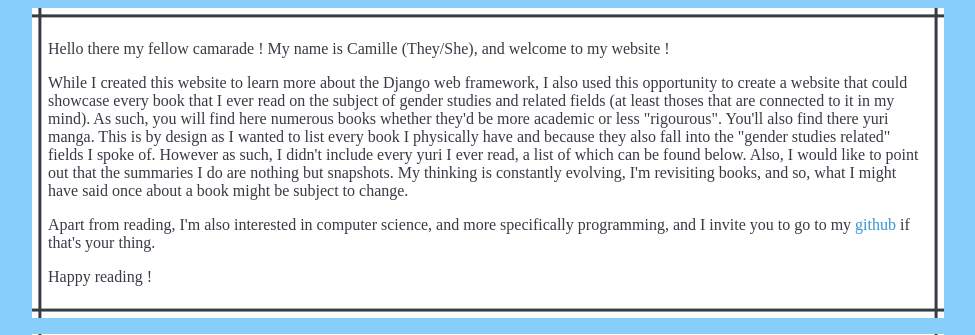
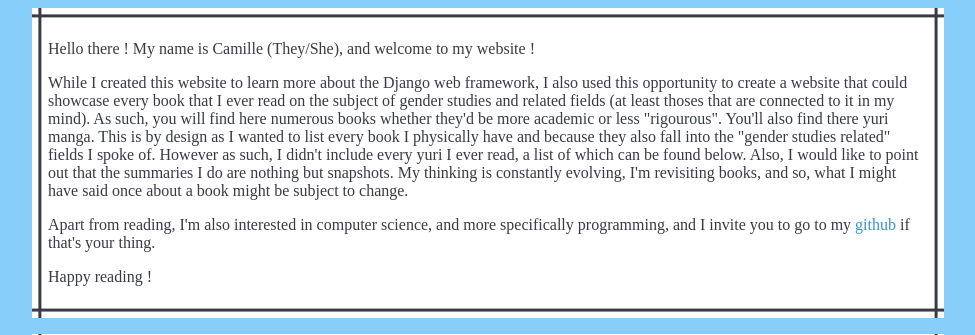
Before and after one commit to Akutchi/Camilibrary, a Django app: page /about in a window 1280 px wide. Shown: the top 335 px of the page, without its empty margins (152-1127 px from the left). Run offline with Django 4.2, Linux system fonts and the light colour scheme; parts of the project's set-up code (start-up, migrations or seed data) failed here and were passed over; some web fonts are replaced.

Commit message:
updated doc

```diff
--- a/bookshelf/templates/about.html
+++ b/bookshelf/templates/about.html
@@ -17,7 +17,7 @@
 
         <div id="english" class="TextBody DescriptionBorder">
 
-            <p> Hello there my fellow camarade ! My name is Camille (They/She), and welcome to my website ! </p>
+            <p> Hello there ! My name is Camille (They/She), and welcome to my website ! </p>
 
             <p> While I created this website to learn more about the Django web framework, I also used this opportunity to create a website that
             could showcase every book that I ever read on the subject of gender studies and related fields (at least thoses that are connected to
```
Also changed, not shown: README.md.
